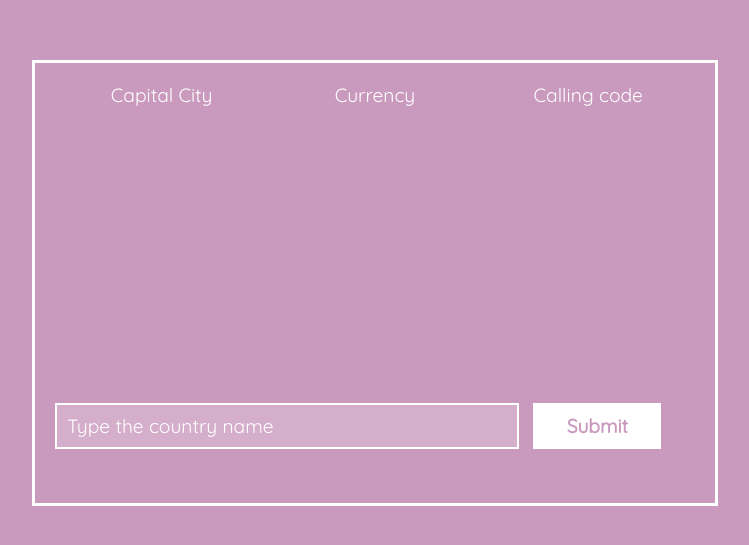
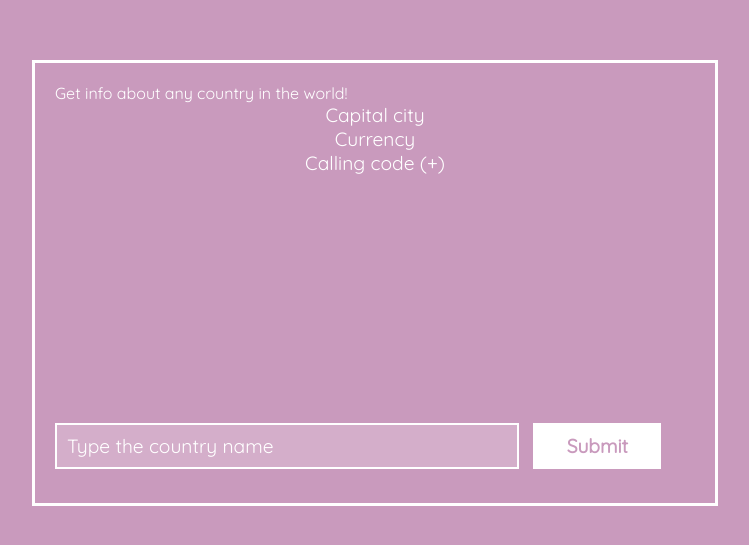
Before and after one commit to madspesh/api-test, a plain HTML site: page index.html in a window 1280 px wide. Shown: the part 117-662 px from the top of the page, without its empty margins (265-1014 px from the left). Drawn offline with nearby package versions, Linux system fonts and the light colour scheme; files that its build step writes are made by us from their sources.

Commit message:
Add files via upload

```diff
--- a/index.html
+++ b/index.html
@@ -1,7 +1,7 @@
 <!DOCTYPE html>
 <head>
 	<title>City Info App</title>
-	<link rel="stylesheet" type="text/css" href="style.css">
+	<link rel="stylesheet" type="text/css" href="style/style.css">
 	<link href="https://fonts.googleapis.com/css?family=Quicksand" rel="stylesheet">
 	<!-- jQuery script -->
 	<script src="https://ajax.googleapis.com/ajax/libs/jquery/1.11.1/jquery.min.js"></script>
@@ -13,22 +13,24 @@
 	<div class="interface">
 		<div class="city-info">
 			<div class="flag">
+				Get info about any country in the world!
 			</div>
 			<div class="info-container">
+				<div class="label">
+					Capital city
+				</div
+				><div class="label">
+					Currency
+				</div
+				><div class="label">
+					Calling code (+)
+				</div>
+				<br>
 				<div class="capital-city">
-					<div class="label">
-						Capital City
-					</div>
 				</div
 				><div class="currency">
-					<div class="label">
-						Currency
-					</div>
 				</div
 				><div class="calling-code">
-					<div class="label">
-						Calling code
-					</div>
 				</div>
 			</div>
 		</div>
@@ -41,7 +43,7 @@
 
 
 <!-- my script -->
-<script src="script.js"></script>
+<script src="js/script.js"></script>
 
 
 </body>
```
